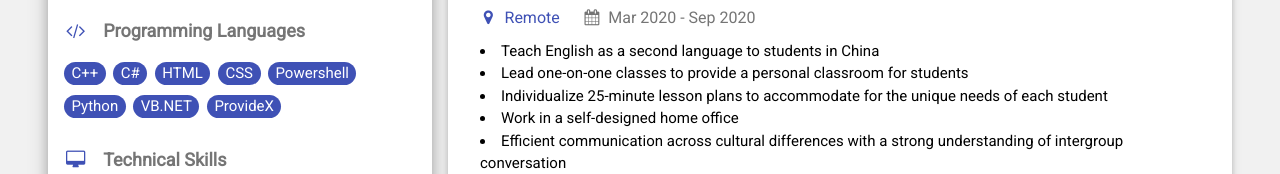
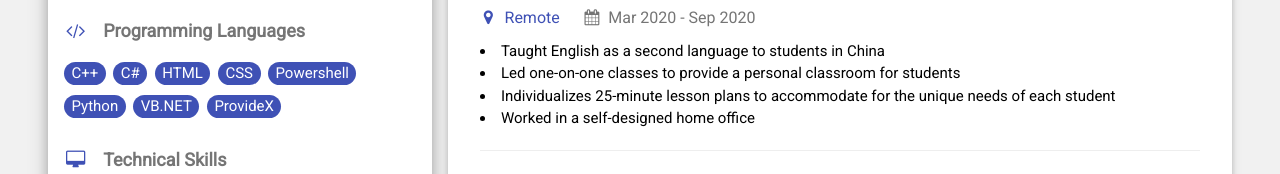
Before and after one commit to lukeshafer/lukeshafer.github.io, a plain HTML site: page index.html in a window 1280 px wide. Shown: the part 778-952 px from the top of the page. Drawn offline with nearby package versions, Linux system fonts and the light colour scheme.

Commit message:
Updated language in VIPKID section, and updated resume file.

```diff
--- a/index.html
+++ b/index.html
@@ -214,11 +214,10 @@
           <h6><span class="w3-text-indigo"><i class="fa fa-map-marker fa-fw" aria-hidden="true">&nbsp;</i>
             Remote  &nbsp;</span><span class="w3-text-grey"><i class="fa fa-calendar fa-fw w3-margin-left" aria-hidden="true">&nbsp;</i>
             Mar 2020 - Sep 2020</span></h6>
-          <li>Teach English as a second language to students in China</li>
-          <li>Lead one-on-one classes to provide a personal classroom for students</li>
-          <li>Individualize 25-minute lesson plans to accommodate for the unique needs of each student</li>
-          <li>Work in a self-designed home office</li>
-          <li>Efficient communication across cultural differences with a strong understanding of intergroup conversation</li>
+          <li>Taught English as a second language to students in China</li>
+          <li>Led one-on-one classes to provide a personal classroom for students</li>
+          <li>Individualizes 25-minute lesson plans to accommodate for the unique needs of each student</li>
+          <li>Worked in a self-designed home office</li>
           <hr>
         </div>
         <div class="w3-container">
```
Also changed, not shown: 1 other file.
